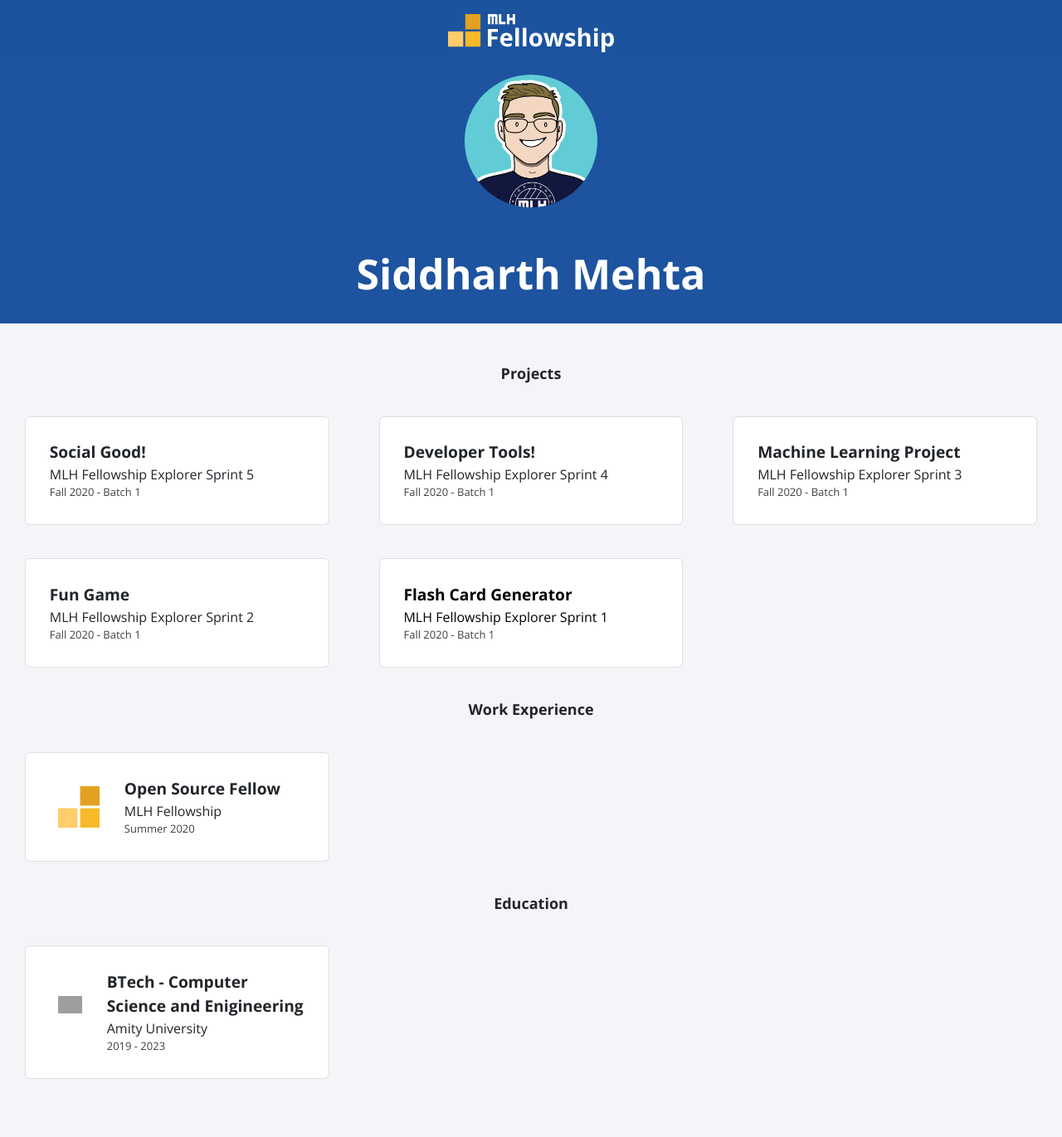
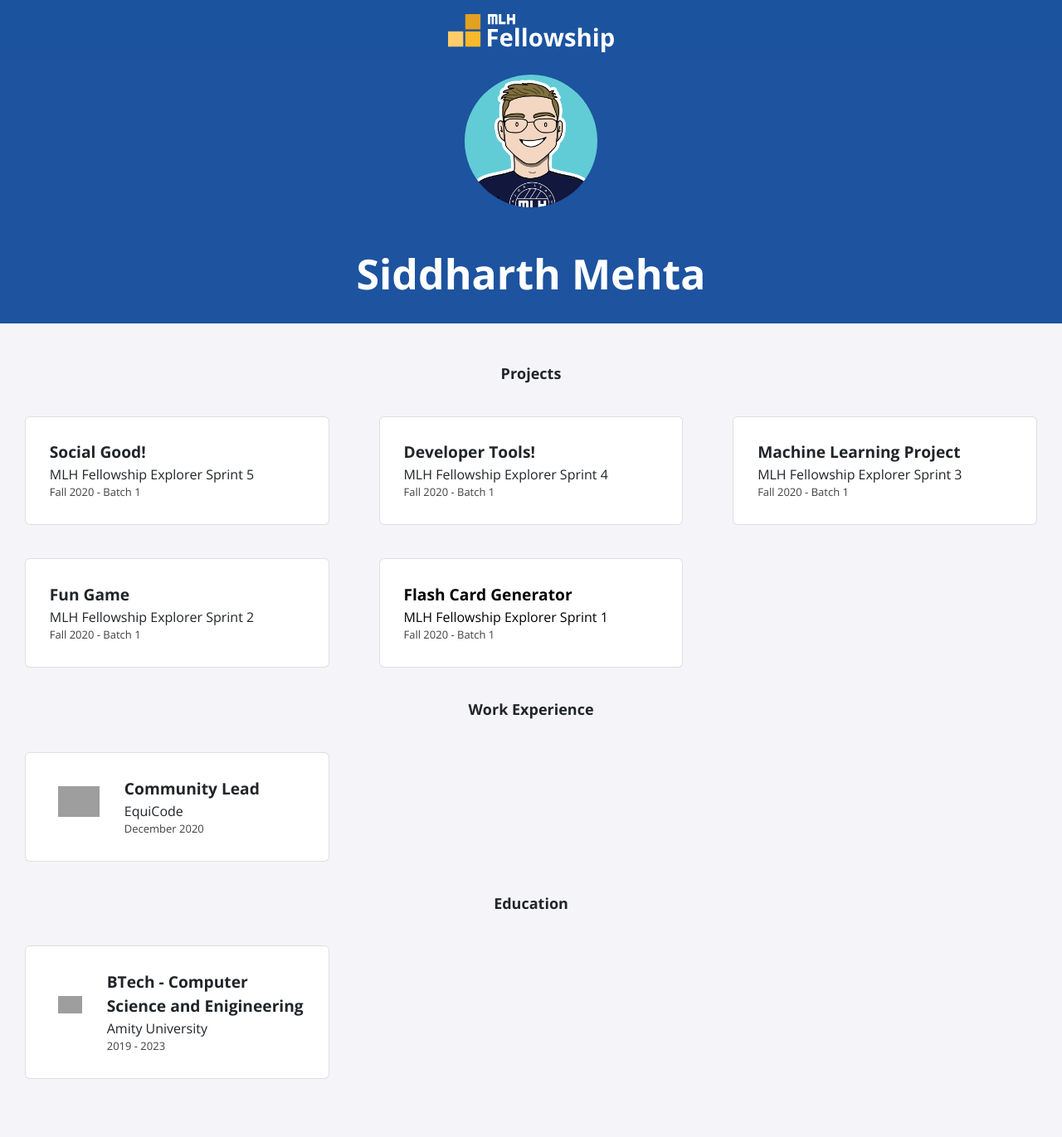
Before and after one commit to siddharth270/siddharth270.github.io, a Jekyll site: the page built from index.html, in a window 1280 px wide. Shown: the whole page at 83% size. Built offline with Jekyll 4.4.1, drawn with Linux system fonts in a browser that asks for light colours; nearby versions of some CDN libraries; grey boxes are pictures that could not be loaded.

Commit message:
Update experience.yml

```diff
--- a/_data/experience.yml
+++ b/_data/experience.yml
@@ -1,4 +1,4 @@
-- role: Open Source Fellow
-  company: MLH Fellowship
-  dates: Summer 2020
-  logo: fellowship.svg
+- role: Community Lead
+  company: EquiCode
+  dates: December 2020
+  logo:
```
